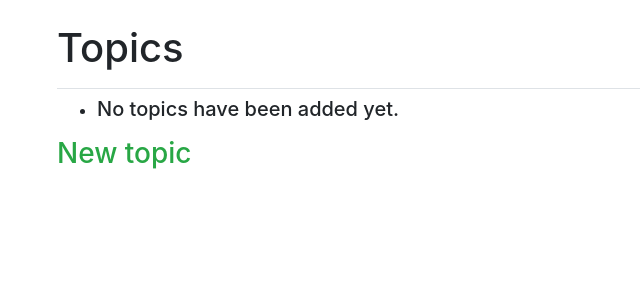
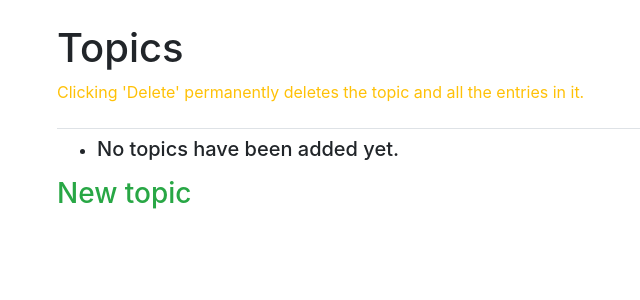
Before and after one commit to journpy/journpy, a Django app: page /topics/ in a window 1280 px wide. Shown: the part 58-358 px from the top of the page, without its empty margins (28-668 px from the left). Run offline with Django 4.2, Linux system fonts and the light colour scheme; the visitor is signed in with stand-in values (Sample User, id 1); data that the repository does not hold is empty; some libraries are stand-ins or nearby versions.

Commit message:
Security updates.

```diff
--- a/journpys/templates/journpys/topics.html
+++ b/journpys/templates/journpys/topics.html
@@ -2,6 +2,8 @@
 
 {% block page_header %}
   <h1>Topics</h1>
+  <p class="text-warning">Clicking 'Delete' permanently deletes the topic
+    and all the entries in it.</p>
 {% endblock page_header %}
 
 {% block content %}
```
Also changed, not shown: 2 other files.
